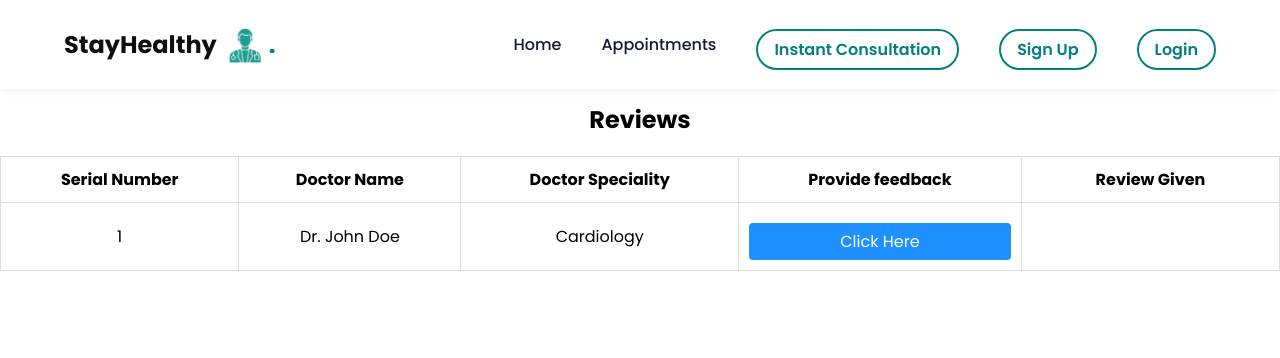
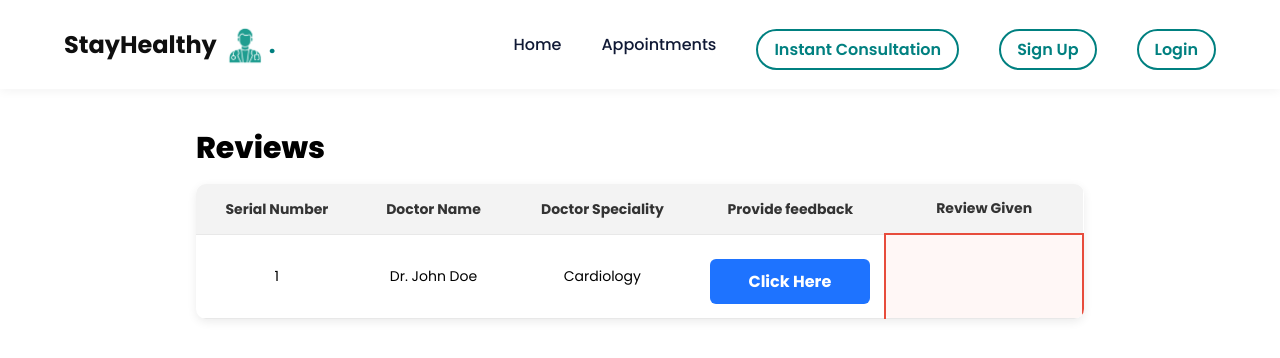
Before and after one commit to evolution407/stayhealthy-react-app, a React (Create React App) app: page /reviews in a window 1280 px wide. Shown: the top 358 px of the page. Built offline with nearby package versions, Linux system fonts and the light colour scheme.

Commit message:
Style ReviewForm component

```diff
--- a/src/Components/ReviewForm/ReviewForm.css
+++ b/src/Components/ReviewForm/ReviewForm.css
@@ -1,38 +1,141 @@
-.review-table {
+.review-container {
+    width: 100%;
+    max-width: 920px;
+    margin: 40px auto;
+    padding: 0 16px;
+    font-family: Arial, sans-serif;
+  }
+
+  .review-container h2 {
+    text-align: left;
+    font-size: 30px;
+    font-weight: 800;
+    margin-bottom: 16px;
+  }
+
+  /* TABLE */
+  .review-table {
     width: 100%;
     border-collapse: collapse;
-    margin-top: 20px;
+    background: #fff;
+    box-shadow: 0 3px 10px rgba(0, 0, 0, 0.08);
+    border-radius: 10px;
+    overflow: hidden;
+  }
+
+  .review-table thead tr {
+    background: #f3f3f3;
   }
 
   .review-table th,
   .review-table td {
-    border: 1px solid #ddd;
-    padding: 10px;
+    padding: 14px 14px;
     text-align: center;
+    border-bottom: 1px solid #e8e8e8;
+    font-size: 14px;
   }
 
+  .review-table th {
+    font-weight: 700;
+    color: #333;
+  }
+
+  .review-table tbody tr:hover {
+    background: #fafafa;
+  }
+
+  /* BUTTON */
   .feedback-btn {
-    background-color: #1e90ff;
-    color: white;
-    padding: 6px 12px;
+    background: #1e73ff;
     border: none;
+    color: #fff;
+    padding: 10px 18px;
+    border-radius: 6px;
+    cursor: pointer;
+    font-weight: 700;
+    min-width: 110px;
+  }
+
+  .feedback-btn:hover {
+    background: #155be0;
+  }
+
+  .feedback-btn:disabled {
+    background: #b7c6e6;
+    cursor: not-allowed;
+  }
+
+  /* REVIEW MESSAGE CELL (red highlighted area in sample) */
+  .review-message {
+    text-align: left;
+    font-weight: 600;
+    color: #333;
+    border: 2px solid #e74c3c; /* red border like sample highlight */
+    border-radius: 6px;
+    background: #fff7f6;
+    padding: 10px;
+    min-width: 160px;
+  }
+
+  /* FORM */
+  .review-form {
+    margin: 24px auto 0;
+    max-width: 560px;
+    background: #f5f5f5;
+    border-radius: 14px;
+    padding: 24px;
+    box-shadow: 0 3px 10px rgba(0, 0, 0, 0.06);
+  }
+
+  .review-form h3 {
+    text-align: center;
+    font-size: 24px;
+    font-weight: 800;
+    margin-bottom: 18px;
+  }
+
+  .review-form label {
+    display: block;
+    font-weight: 700;
+    margin: 12px 0 8px;
+  }
+
+  .review-form input,
+  .review-form textarea {
+    width: 100%;
+    padding: 12px;
+    border: 1px solid #cfcfcf;
+    border-radius: 8px;
+    font-size: 16px;
+    background: #fff;
+  }
+
+  .review-form textarea {
+    min-height: 110px;
+    resize: vertical;
+  }
+
+  .review-form button {
+    width: 100%;
+    margin-top: 18px;
+    padding: 14px 18px;
+    border: none;
+    border-radius: 8px;
+    background: #1e73ff;
+    color: #fff;
+    font-size: 18px;
+    font-weight: 800;
     cursor: pointer;
   }
 
-  .feedback-btn:disabled {
-    background-color: #ccc;
-    cursor: not-allowed;
+  .review-form button:hover {
+    background: #155be0;
   }
 
-  .review-message {
-    min-width: 150px;
-    font-weight: bold;
-    color: green;
+  /* Optional warning text if you add it later */
+  .warning {
+    color: #c0392b;
+    font-weight: 700;
+    margin: 0 0 10px;
+    text-align: center;
   }
-
-  .review-form {
-    margin-top: 30px;
-    padding: 20px;
-    background: #f5f5f5;
-    border-radius: 10px;
-  }
```
